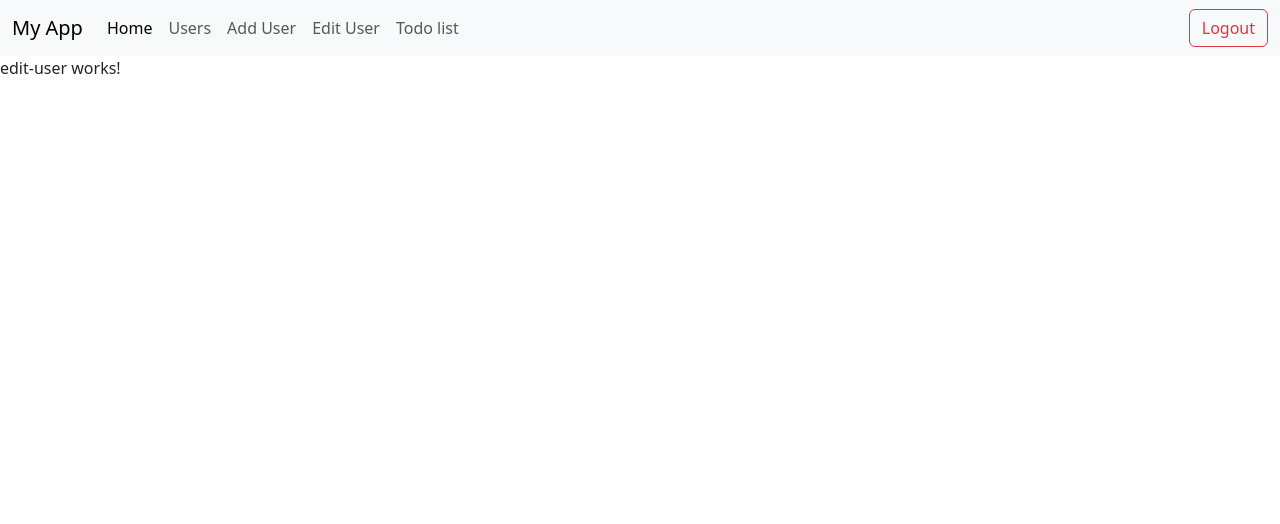
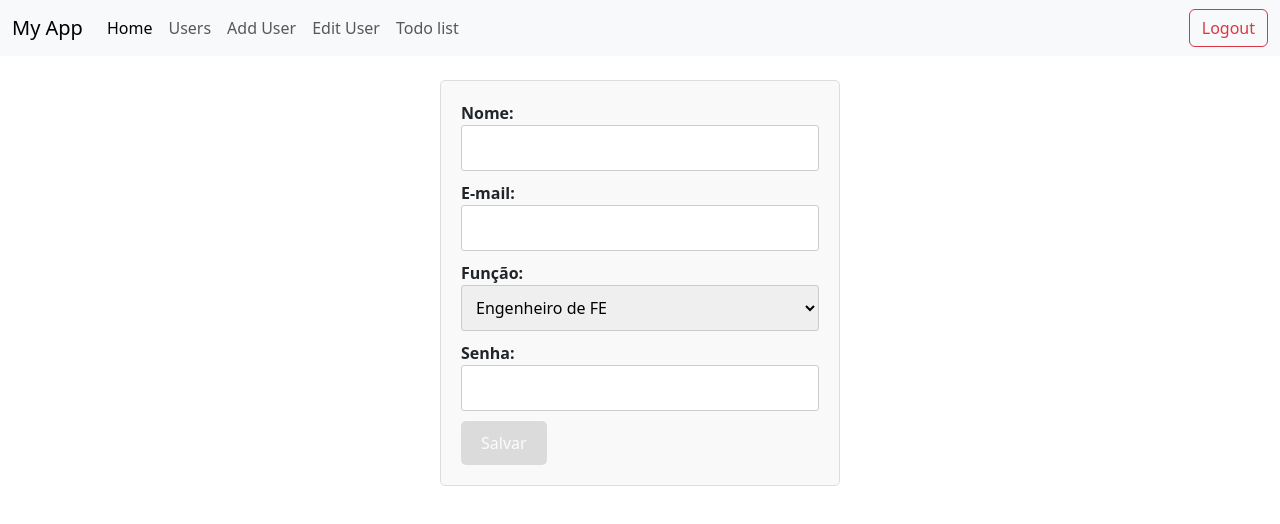
Before and after one commit to lucasjeronymo/AC2_WEB_DEV, an Angular app in the folder crud-app/: page /app/edit-user in a window 1280 px wide. Shown: the top 524 px of the page. Built offline with nearby package versions, Linux system fonts and the light colour scheme.

Commit message:
edit-user update

```diff
--- a/crud-app/src/app/pages/home/components/edit-user/edit-user.component.css
+++ b/crud-app/src/app/pages/home/components/edit-user/edit-user.component.css
@@ -0,0 +1,35 @@
+.edit-user-form {
+    max-width: 400px;
+    margin: 0 auto;
+    padding: 20px;
+    border: 1px solid #ddd;
+    border-radius: 5px;
+    background-color: #f9f9f9;
+  }
+
+  .edit-user-form label {
+    font-weight: bold;
+  }
+
+  .edit-user-form input,
+  .edit-user-form select {
+    width: 100%;
+    padding: 10px;
+    margin-bottom: 10px;
+    border: 1px solid #ccc;
+    border-radius: 3px;
+  }
+
+  .edit-user-form .btn-save {
+    background-color: #007bff;
+    color: #fff;
+    border: none;
+    padding: 10px 20px;
+    border-radius: 5px;
+    cursor: pointer;
+  }
+
+  .edit-user-form .btn-save:disabled {
+    background-color: #ccc;
+    cursor: not-allowed;
+  }
--- a/crud-app/src/app/pages/home/components/edit-user/edit-user.component.html
+++ b/crud-app/src/app/pages/home/components/edit-user/edit-user.component.html
@@ -1 +1,23 @@
-<p>edit-user works!</p>
+  <!-- Edit User Form -->
+  <div class="container mt-4">
+    <form class="edit-user-form">
+      <label for="name">Nome:</label>
+      <input type="text" id="name" required>
+
+      <label for="email">E-mail:</label>
+      <input type="email" id="email" required>
+
+      <label for="role">Função:</label>
+      <select id="role">
+        <option value="Engenheiro de FE">Engenheiro de FE</option>
+        <option value="Engenheiro de BE">Engenheiro de BE</option>
+        <option value="Analista de dados">Analista de dados</option>
+        <option value="Líder Técnico">Líder Técnico</option>
+      </select>
+
+      <label for="password">Senha:</label>
+      <input type="password" id="password" minlength="6" maxlength="15" required>
+
+      <button type="button" class="btn btn-primary btn-save" disabled>Salvar</button>
+    </form>
+  </div>
```
